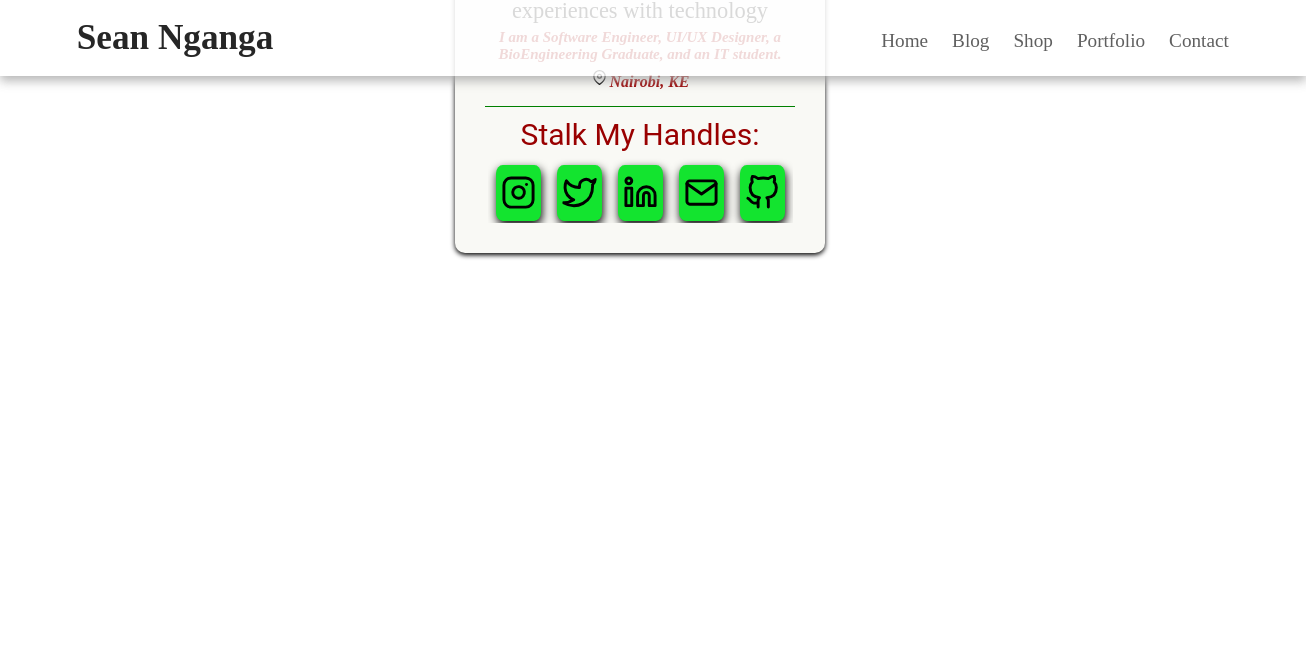
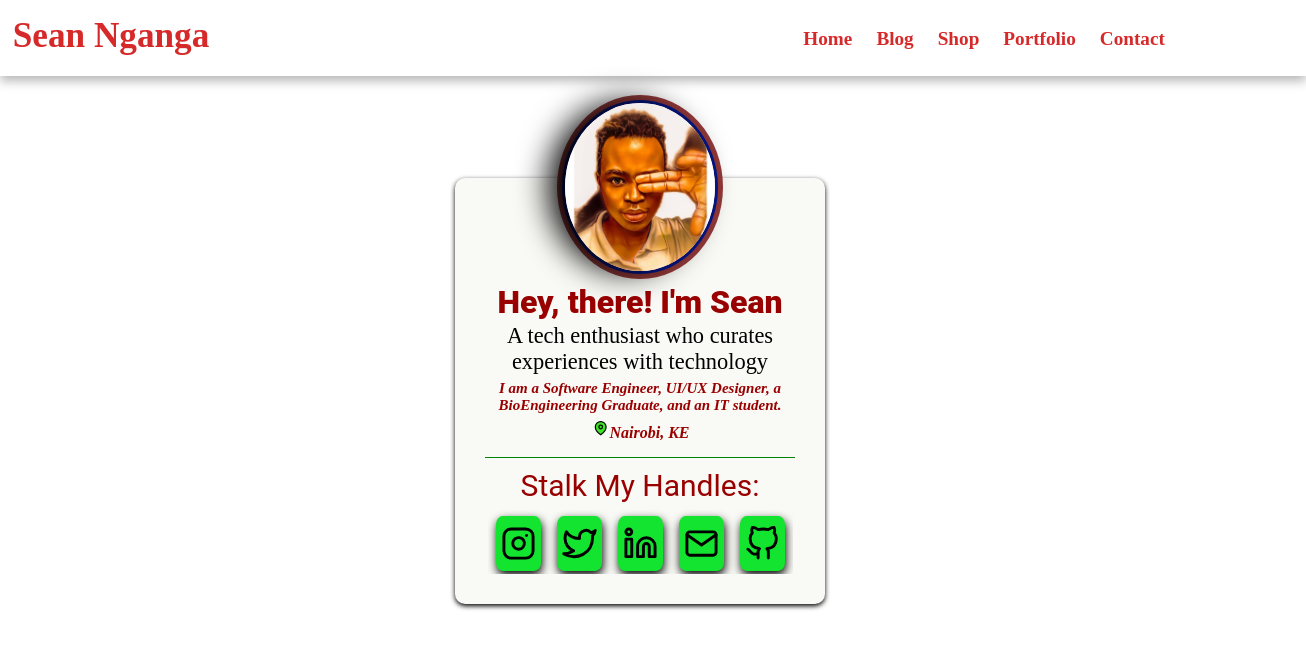
Before and after one commit to sean-code/website-card, a React (Create React App) app: page / in a window 1280 px wide. Shown: the top 648 px of the page, 1306 px wide, since content can reach past the window. Built offline with nearby package versions, Linux system fonts and the light colour scheme.

Commit message:
Edit svg

```diff
--- a/src/components/navbar/navbar.css
+++ b/src/components/navbar/navbar.css
@@ -1,7 +1,18 @@
-.container {
+
+
+
+.navbar input[type="checkbox"],
+.navbar .hamburger-lines{
+    display: none;
+}
+
+
+
+.navbar-container {
     max-width: 1200px;
     width: 90%;
-    margin: auto;
+    /* margin: auto; */
+    /* margin-bottom: 200%; */
   }
 
   .btn {
@@ -37,20 +48,21 @@
 
   .navbar {
     box-shadow: 0px 5px 10px 0px #aaa;
-    position: fixed;
+    margin-bottom: 275px;
+    position: relative;
     width: 100%;
     background: #fff;
-    color: #000;
+    color: #d00606;
     opacity: 0.85;
     height: 50px;
-    z-index: 12;
+    z-index: 1;
     padding: 1%;
   }
 
   .navbar-container {
     display: flex;
     justify-content: space-between;
-    height: 64px;
+    height: 60px;
     align-items: center;
   }
 
@@ -68,8 +80,8 @@
 
   .menu-items a {
     text-decoration: none;
-    color: #444;
-    font-weight: 500;
+    color: #d00606;
+    font-weight: 800;
     transition: color 0.3s ease-in-out;
   }
 
```
Also changed, not shown: src/components/home/assets/img/map-pin.svg.
